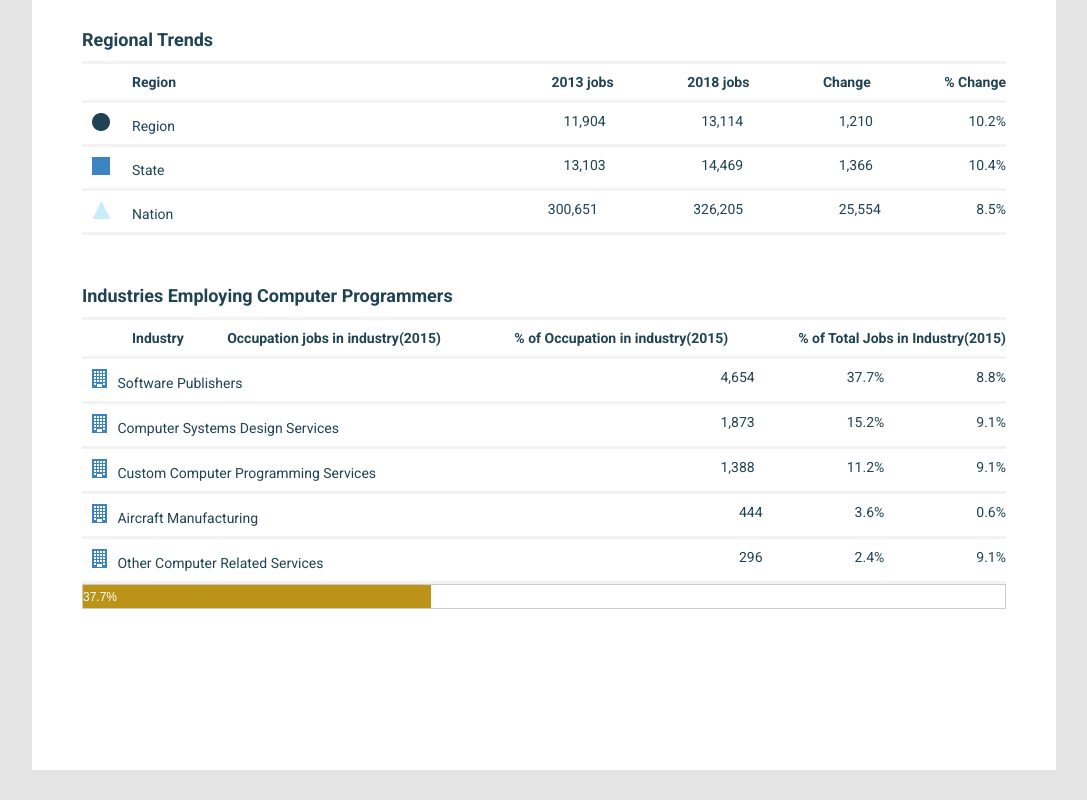
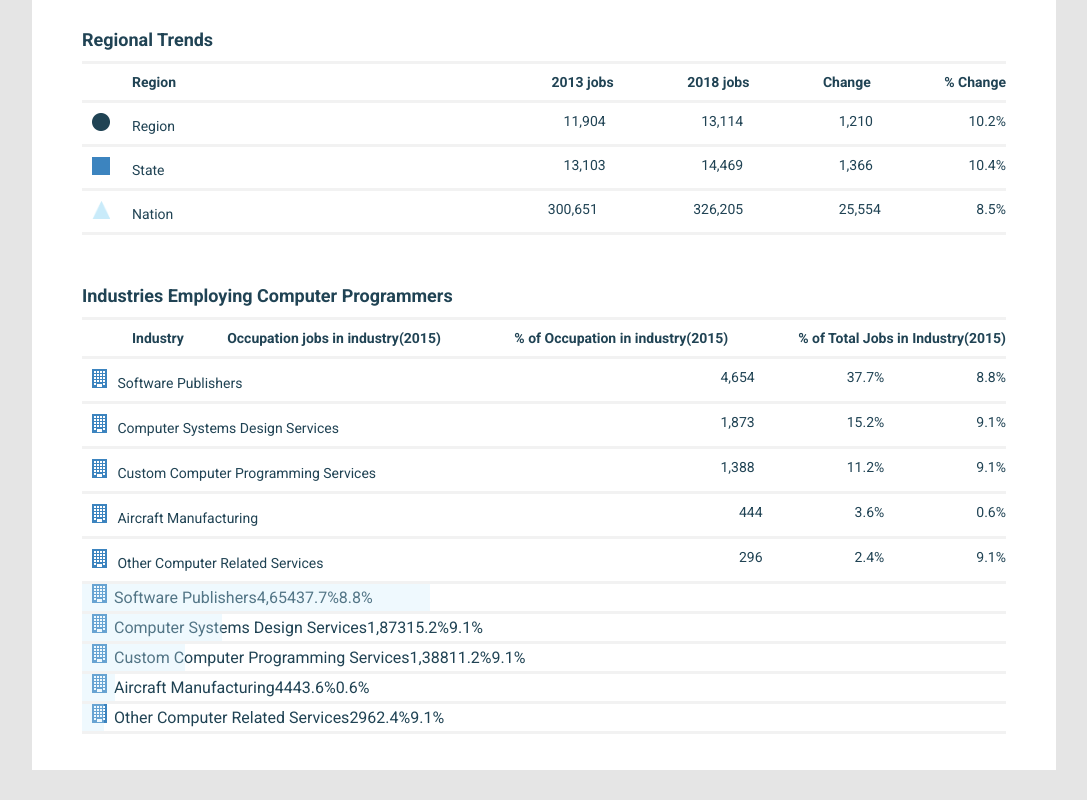
Before and after one commit to RodikYermak/esmi-mockup, a React (Create React App) app: page / in a window 1280 px wide. Shown: the part 884-1684 px from the top of the page, without its empty margins (96-1183 px from the left). Built offline with nearby package versions, Linux system fonts and the light colour scheme.

Commit message:
dynamic horizontal bar implementation

```diff
--- a/src/App.js
+++ b/src/App.js
@@ -25,7 +25,7 @@ function App() {
       <Chart />
       <RegionalTable trend={trendComparisonData} />
       <IndustriesEmploying title={occupationData.title} industries={employingIndustries}/>
-      <Bar title={occupationData.title} industries={employingIndustries}/>
+      <Bar industries={employingIndustries}/>
 
 
     </div>
--- a/src/components/Bar.js
+++ b/src/components/Bar.js
@@ -1,10 +1,67 @@
 import React from 'react'
 
 function Bar(props) {
+    // employing_industries -> industries
+    let industriesArray = props.industries.industries
+    // year
+    // let year = props.industries.year
+    // jobs
+    let jobsTotal = props.industries.jobs
+
+    // let percentage = 30
     return (
-        <div className="loadbar">
-             <p className="bar" style={{width: "37.70%"}}>37.7%</p>
-        </div>
+        <>
+            <div className="loadbar border-bottom">
+                <span className="bar" style={{width: `${(industriesArray[0].in_occupation_jobs/jobsTotal*100).toFixed(1)}%`}}></span>
+                <span>
+                    <img className="icon2" src="./assets/icon.png" alt="icon" />
+                    {industriesArray[0].title}
+                    {industriesArray[0].in_occupation_jobs.toLocaleString('en-US')}
+                    {(industriesArray[0].in_occupation_jobs/jobsTotal*100).toFixed(1)}%
+                    {(industriesArray[0].in_occupation_jobs/industriesArray[0].jobs*100).toFixed(1)}%
+                </span>
+            </div>
+            <div className="loadbar border-bottom">
+                <span className="bar" style={{width: `${(industriesArray[1].in_occupation_jobs/jobsTotal*100).toFixed(1)}%`}}></span>
+                <span>
+                    <img className="icon2" src="./assets/icon.png" alt="icon" />
+                    {industriesArray[1].title}
+                    {industriesArray[1].in_occupation_jobs.toLocaleString('en-US')}
+                    {(industriesArray[1].in_occupation_jobs/jobsTotal*100).toFixed(1)}%
+                    {(industriesArray[1].in_occupation_jobs/industriesArray[1].jobs*100).toFixed(1)}%
+                </span>
+            </div>
+            <div className="loadbar border-bottom">
+                <span className="bar" style={{width: `${(industriesArray[2].in_occupation_jobs/jobsTotal*100).toFixed(1)}%`}}></span>
+                <span>
+                    <img className="icon2" src="./assets/icon.png" alt="icon" />
+                    {industriesArray[2].title}
+                    {industriesArray[2].in_occupation_jobs.toLocaleString('en-US')}
+                    {(industriesArray[2].in_occupation_jobs/jobsTotal*100).toFixed(1)}%
+                    {(industriesArray[2].in_occupation_jobs/industriesArray[2].jobs*100).toFixed(1)}%
+                </span>
+            </div>
+            <div className="loadbar border-bottom">
+                <span className="bar" style={{width: `${(industriesArray[3].in_occupation_jobs/jobsTotal*100).toFixed(1)}%`}}></span>
+                <span>
+                    <img className="icon2" src="./assets/icon.png" alt="icon" />
+                    {industriesArray[3].title}
+                    {industriesArray[3].in_occupation_jobs.toLocaleString('en-US')}
+                    {(industriesArray[3].in_occupation_jobs/jobsTotal*100).toFixed(1)}%
+                    {(industriesArray[3].in_occupation_jobs/industriesArray[3].jobs*100).toFixed(1)}%
+                </span>
+            </div>
+            <div className="loadbar border-bottom">
+                <span className="bar" style={{width: `${(industriesArray[4].in_occupation_jobs/jobsTotal*100).toFixed(1)}%`}}></span>
+                <span>
+                    <img className="icon2" src="./assets/icon.png" alt="icon" />
+                    {industriesArray[4].title}
+                    {industriesArray[4].in_occupation_jobs.toLocaleString('en-US')}
+                    {(industriesArray[4].in_occupation_jobs/jobsTotal*100).toFixed(1)}%
+                    {(industriesArray[4].in_occupation_jobs/industriesArray[4].jobs*100).toFixed(1)}%
+                </span>
+            </div>
+        </>
     )
 }
 
--- a/src/index.css
+++ b/src/index.css
@@ -150,16 +150,19 @@ h2 {
 /* loading bar */
 .loadbar {
   width: 100%;
-  height: 25px;
-  background-color: #fff;
-  border: 1px solid #ccc;
+  height: 30px;
+  /* background-color: #fff; */
+  /* border: 1px solid #ccc; */
+  position: relative;
 }
 .bar {
-  line-height: 25px;
+  /* line-height: 25px; */
   height: 100%;
-  /* display: block; */
-  font-family: arial;
-  font-size: 12px;
-  background-color: #bb9319;
-  color: #fff;
+  display: block;
+  /* font-family: arial;
+  font-size: 12px; */
+  background-color: #c9ebfa;
+  /* color: black; */
+  position: absolute;
+  opacity: 0.3;
 }
```
